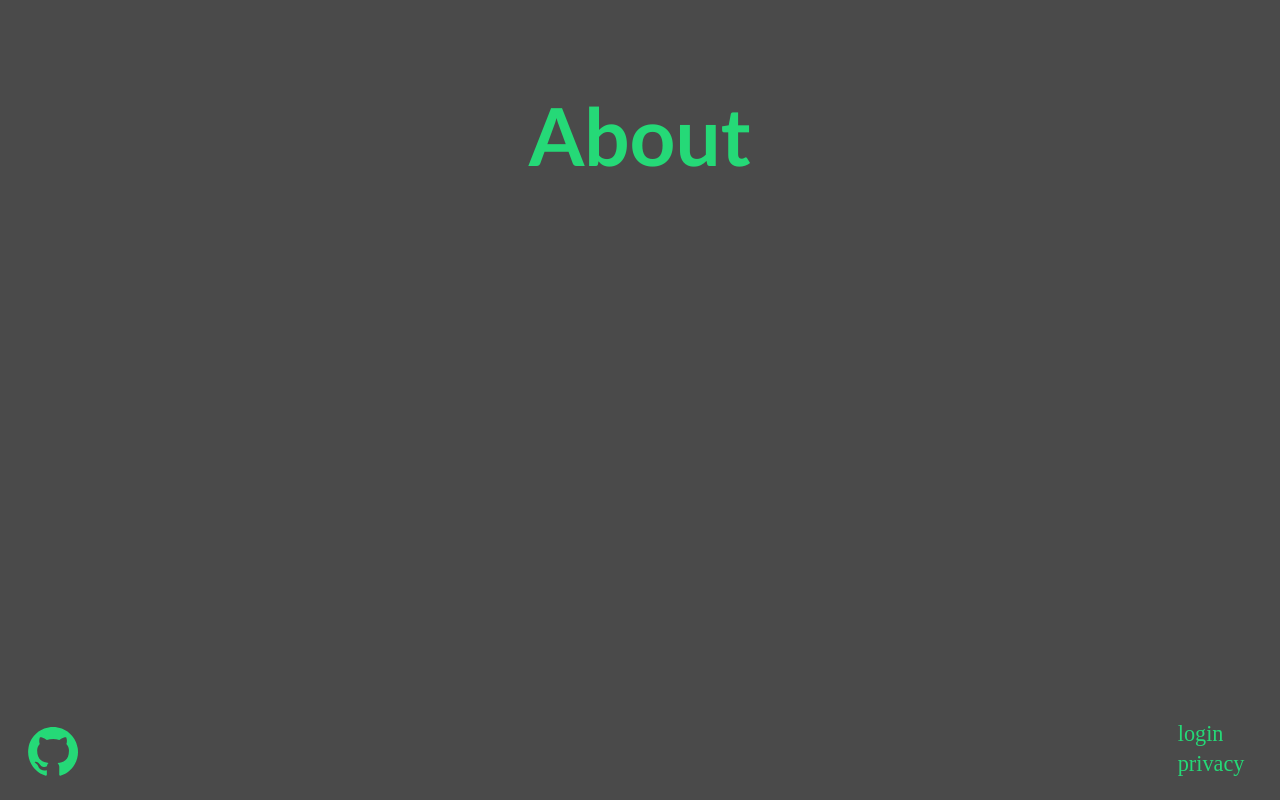
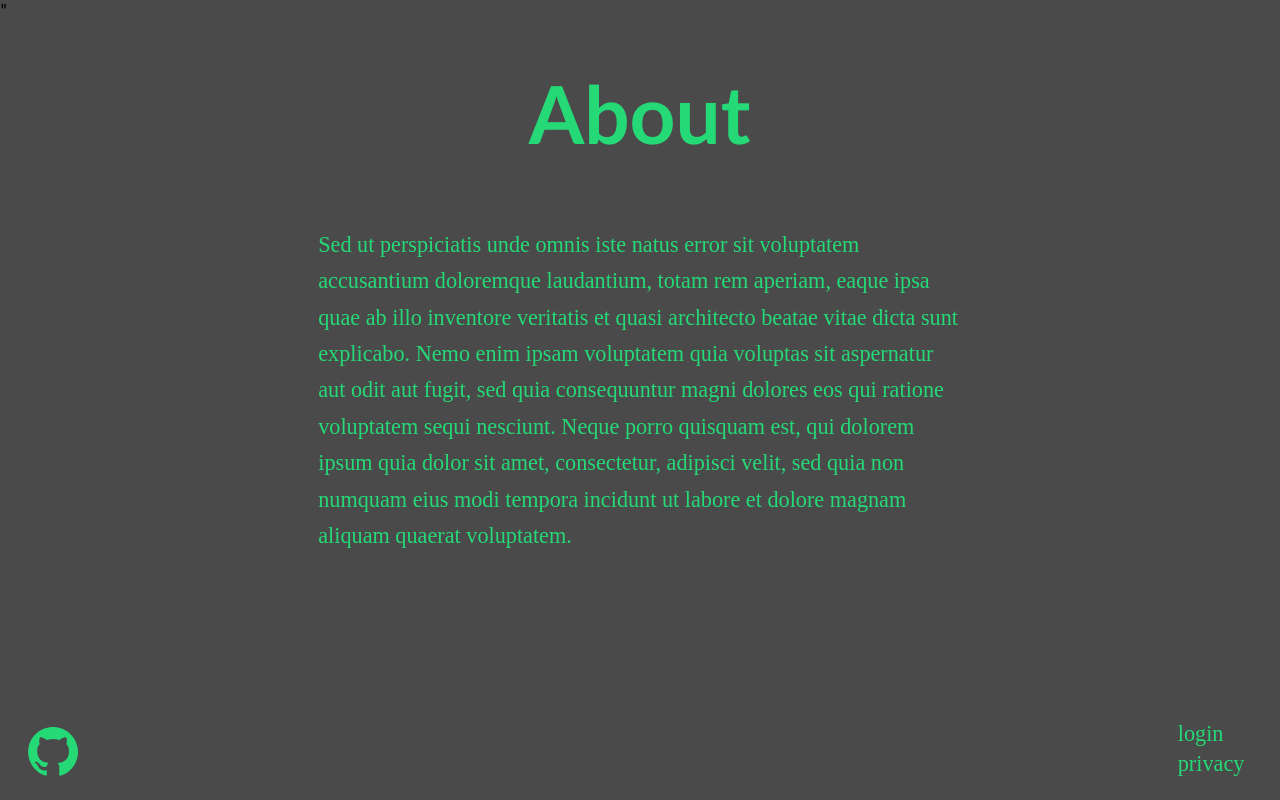
Before and after one commit to olivervz/spotify-toolbox, a React (Create React App) app in the folder client/: page /about in a window 1280 px wide. Built offline with nearby package versions, Linux system fonts and the light colour scheme.

Commit message:
Addeed css for privacy/about, updated button

```diff
--- a/client/src/components/sections/About.css
+++ b/client/src/components/sections/About.css
@@ -11,7 +11,7 @@
     width: calc((739 / 1440) * 100vw);
     height: calc((230 / 900) * 100vh);
     left: calc((350 / 1440) * 100vw);
-    top: calc((100 / 900) * 100vh);
+    top: calc((75 / 900) * 100vh);
 
     font-family: Gill Sans;
     font-style: normal;
@@ -23,3 +23,23 @@
 
     color: #25d977;
 }
+
+.about-text-container {
+    position: absolute;
+    width: calc((724 / 1440) * 100vw);
+    height: calc((542 / 900) * 100vh);
+    left: calc((358 / 1440) * 100vw);
+    top: calc((230 / 900) * 100vh);
+}
+
+.about-text {
+    position: absolute;
+
+    font-family: Avenir Next;
+    font-style: normal;
+    font-weight: normal;
+    font-size: calc((25 / 1440) * 100vw);
+    line-height: calc((41 / 900) * 100vh);
+
+    color: #25d977;
+}
--- a/client/src/components/sections/About.js
+++ b/client/src/components/sections/About.js
@@ -6,6 +6,21 @@ const About = () => {
     return (
         <div className="about-container">
             <h1 className="about-title">About</h1>
+            <div className="about-text-container">
+                <p className="about-text">
+                    Sed ut perspiciatis unde omnis iste natus error sit
+                    voluptatem accusantium doloremque laudantium, totam rem
+                    aperiam, eaque ipsa quae ab illo inventore veritatis et
+                    quasi architecto beatae vitae dicta sunt explicabo. Nemo
+                    enim ipsam voluptatem quia voluptas sit aspernatur aut odit
+                    aut fugit, sed quia consequuntur magni dolores eos qui
+                    ratione voluptatem sequi nesciunt. Neque porro quisquam est,
+                    qui dolorem ipsum quia dolor sit amet, consectetur, adipisci
+                    velit, sed quia non numquam eius modi tempora incidunt ut
+                    labore et dolore magnam aliquam quaerat voluptatem.
+                </p>
+            </div>
+            "
             <Footer first="login" second="privacy" />
         </div>
     );
--- a/client/src/components/sections/Login.css
+++ b/client/src/components/sections/Login.css
@@ -34,11 +34,10 @@
     top: calc((402 / 900) * 100vh);
 
     background: #25d977;
-    box-shadow: 0px 10px 15px rgba(0, 0, 0, 0.3), 0px 8px 0px #198a4c,
+    box-shadow: 0px 20px 20px rgba(0, 0, 0, 0.3), 0px 16px 0px #198a4c,
         inset 0px 0px 3px rgba(255, 255, 255, 0.5),
         inset 0px 1px 0px rgba(255, 255, 255, 0.3);
     border-radius: 8px;
-    transition: all 0.2s ease;
 }
 
 .login-button-text {
@@ -63,19 +62,17 @@
 }
 
 .login-button:hover {
-    box-shadow: 0px 9px 15px rgba(0, 0, 0, 0.3), 0px 7px 0px #198a4c,
+    box-shadow: 0px 15px 15px rgba(0, 0, 0, 0.3), 0px 12px 0px #198a4c,
         inset 0px 0px 3px rgba(255, 255, 255, 0.5),
         inset 0px 1px 0px rgba(255, 255, 255, 0.3);
-    transform: translate(0px, 0.5px);
-    transition: all 0.2s ease;
+    transform: translate(0px, 3px);
     cursor: pointer;
 }
 
 .login-button:active {
-    box-shadow: 0px 4px 15px rgba(0, 0, 0, 0.3), 0px 2px 0px #198a4c,
-        inset 0px 0px 3px rgba(255, 255, 255, 0.5),
-        inset 0px 1px 0px rgba(255, 255, 255, 0.3);
-    transform: translate(0px, 3px);
-    transition: all 0.2s ease;
+    box-shadow: 0px -1px 0px rgba(255, 255, 255, 0.4),
+        0px 0px 3px rgba(255, 255, 255, 0.5), inset 0px 15px 0px #198a4c,
+        inset 0px 15px 4px rgba(0, 0, 0, 0.25);
+    transform: translate(0px, 11px);
     cursor: pointer;
 }
--- a/client/src/components/sections/Privacy.css
+++ b/client/src/components/sections/Privacy.css
@@ -1,5 +1,4 @@
 .privacy-container {
-    text-align: center;
     position: absolute;
     background-color: #4a4a4a;
     height: 100vh;
@@ -12,7 +11,7 @@
     width: calc((739 / 1440) * 100vw);
     height: calc((230 / 900) * 100vh);
     left: calc((350 / 1440) * 100vw);
-    top: calc((100 / 900) * 100vh);
+    top: calc((75 / 900) * 100vh);
 
     font-family: Gill Sans;
     font-style: normal;
@@ -24,3 +23,23 @@
 
     color: #25d977;
 }
+
+.privacy-text-container {
+    position: absolute;
+    width: calc((724 / 1440) * 100vw);
+    height: calc((542 / 900) * 100vh);
+    left: calc((358 / 1440) * 100vw);
+    top: calc((230 / 900) * 100vh);
+}
+
+.privacy-text {
+    position: absolute;
+
+    font-family: Avenir Next;
+    font-style: normal;
+    font-weight: normal;
+    font-size: calc((25 / 1440) * 100vw);
+    line-height: calc((41 / 900) * 100vh);
+
+    color: #25d977;
+}
--- a/client/src/components/sections/Privacy.js
+++ b/client/src/components/sections/Privacy.js
@@ -6,6 +6,20 @@ const Privacy = () => {
     return (
         <div className="privacy-container">
             <h1 className="privacy-title">Privacy</h1>
+            <div className="privacy-text-container">
+                <p className="privacy-text">
+                    At vero eos et accusamus et iusto odio dignissimos ducimus
+                    qui blanditiis praesentium voluptatum deleniti atque
+                    corrupti quos dolores et quas molestias excepturi sint
+                    occaecati cupiditate non provident, similique sunt in culpa
+                    qui officia deserunt mollitia animi, id est laborum et
+                    dolorum fuga. Et harum quidem rerum facilis est et expedita
+                    distinctio. Nam libero tempore, cum soluta nobis est
+                    eligendi optio cumque nihil impedit quo minus id quod maxime
+                    placeat facere possimus, omnis voluptas assumenda est, omnis
+                    dolor repellendus.
+                </p>
+            </div>
             <Footer first="login" second="about" />
         </div>
     );
```
